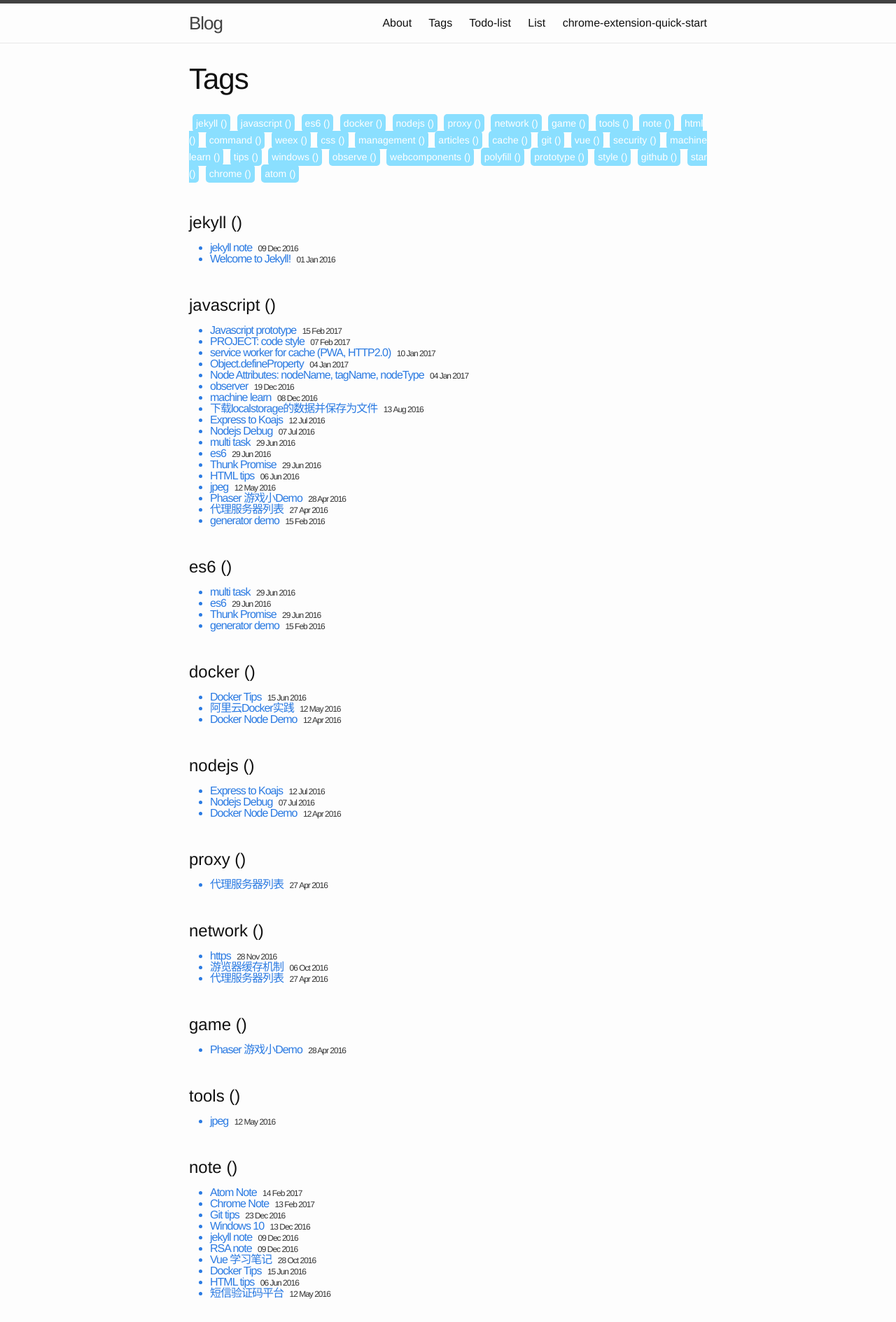
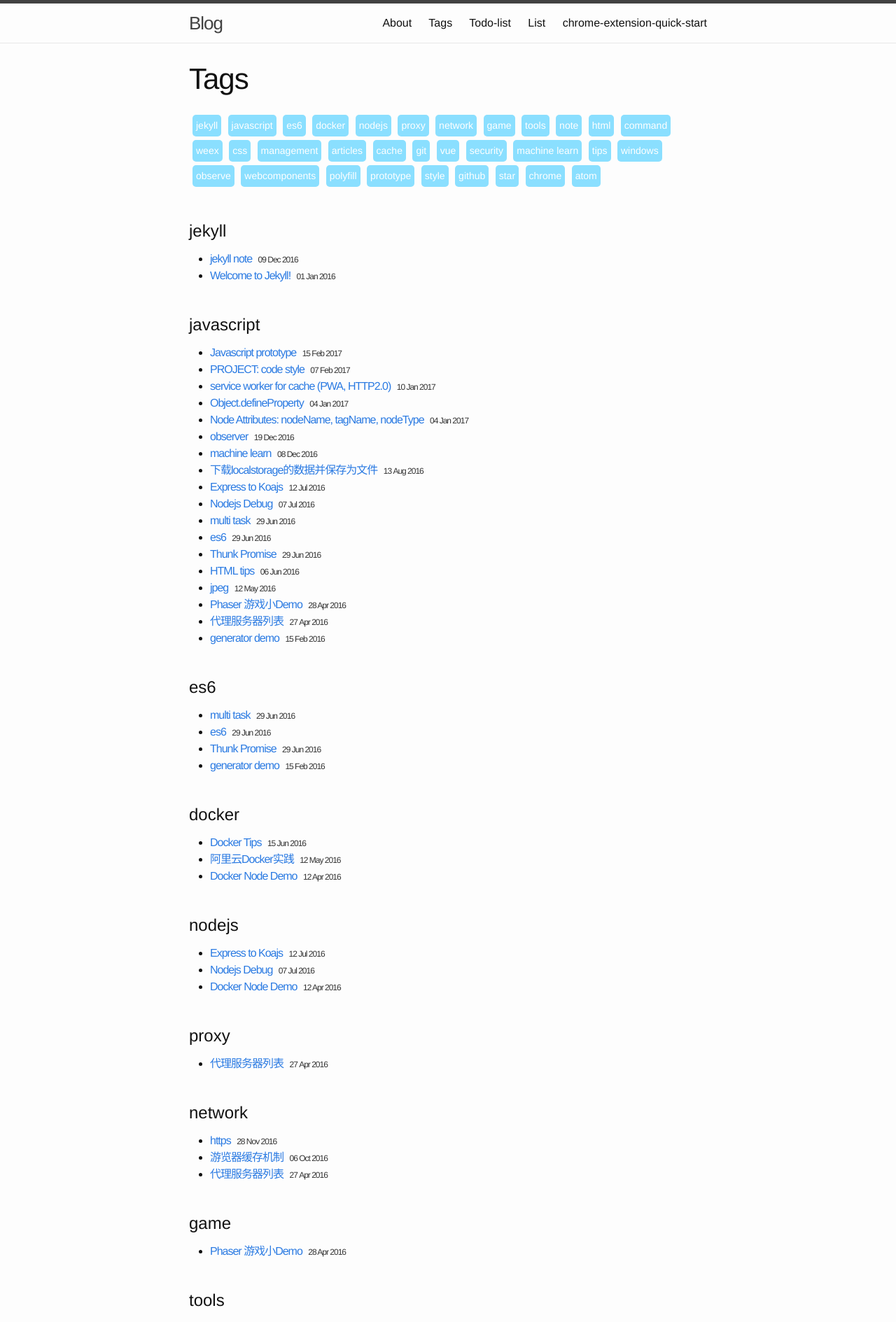
Before and after one commit to zhoukekestar/notes, a Jekyll site: the page built from tags.html, in a window 1280 px wide. Shown: the top 1889 px of the page at 70% size. Built offline with Jekyll 4.4.1, drawn with Linux system fonts in a browser that asks for light colours; some of the changed text lies outside the part shown.

Commit message:
update styles

```diff
--- a/tags.html
+++ b/tags.html
@@ -17,6 +17,8 @@ title: Tags
       border-radius: 5px;
       margin-left: 5px;
       text-decoration: none;
+      margin-bottom: 5px;
+      display: inline-block;
     }
     a.post-tag:hover {
       color: #fff;
@@ -35,21 +37,21 @@ title: Tags
   </style>
   <div class="tags-expo-list">
     {% for tag in site.tags %}
-    <a href="#{{ tag[0] | slugify }}" class="post-tag">{{ tag[0] }} ({{tag[1].length}})</a>
+    <a href="#{{ tag[0] | slugify }}" class="post-tag">{{ tag[0] }}</a>
     {% endfor %}
   </div>
 
   <div class="tags-expo-section">
     {% for tag in site.tags %}
-    <h2 id="{{ tag[0] | slugify }}">{{ tag[0] }} ({{tag[1].length}})</h2>
+    <h2 id="{{ tag[0] | slugify }}">{{ tag[0] }}</h2>
     <ul class="tags-expo-posts">
       {% for post in tag[1] %}
-        <a class="post-title" href="{{ site.baseurl }}{{ post.url }}">
-          <li>
+        <li>
+          <a class="post-title" href="{{ site.baseurl }}{{ post.url }}">
             {{ post.title }}
             <small class="post-date">{{ post.date | date_to_string }}</small>
-          </li>
-        </a>
+          </a>
+        </li>
       {% endfor %}
     </ul>
     {% endfor %}
```
